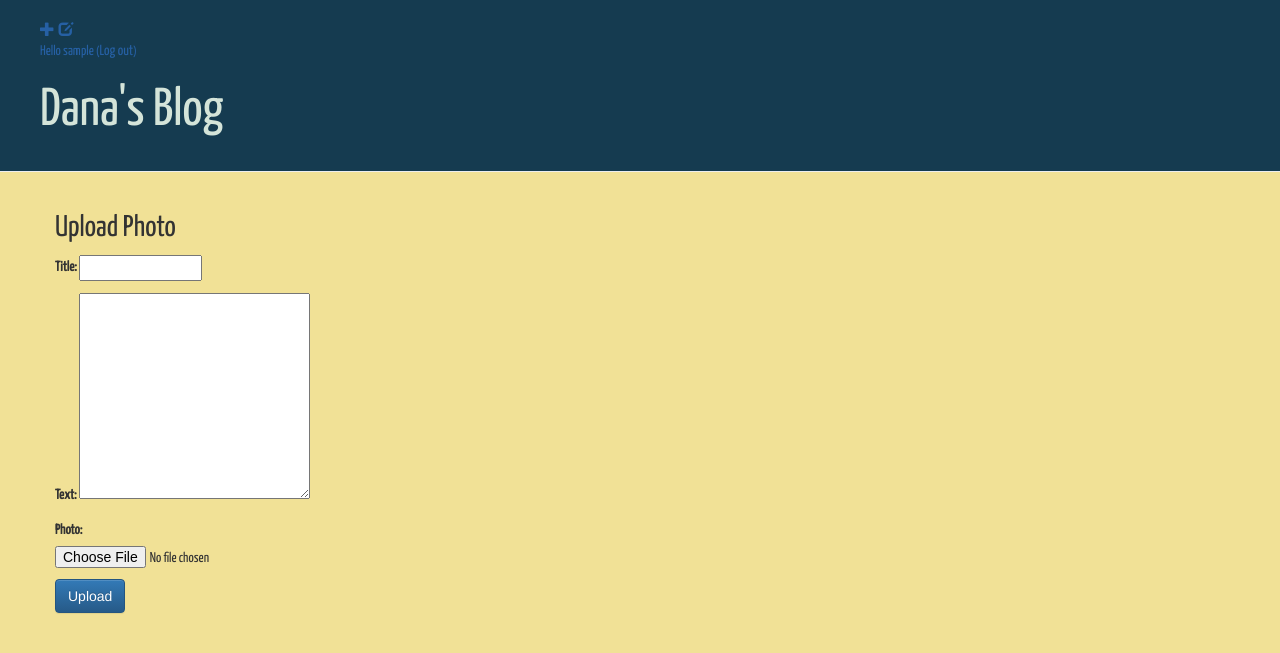
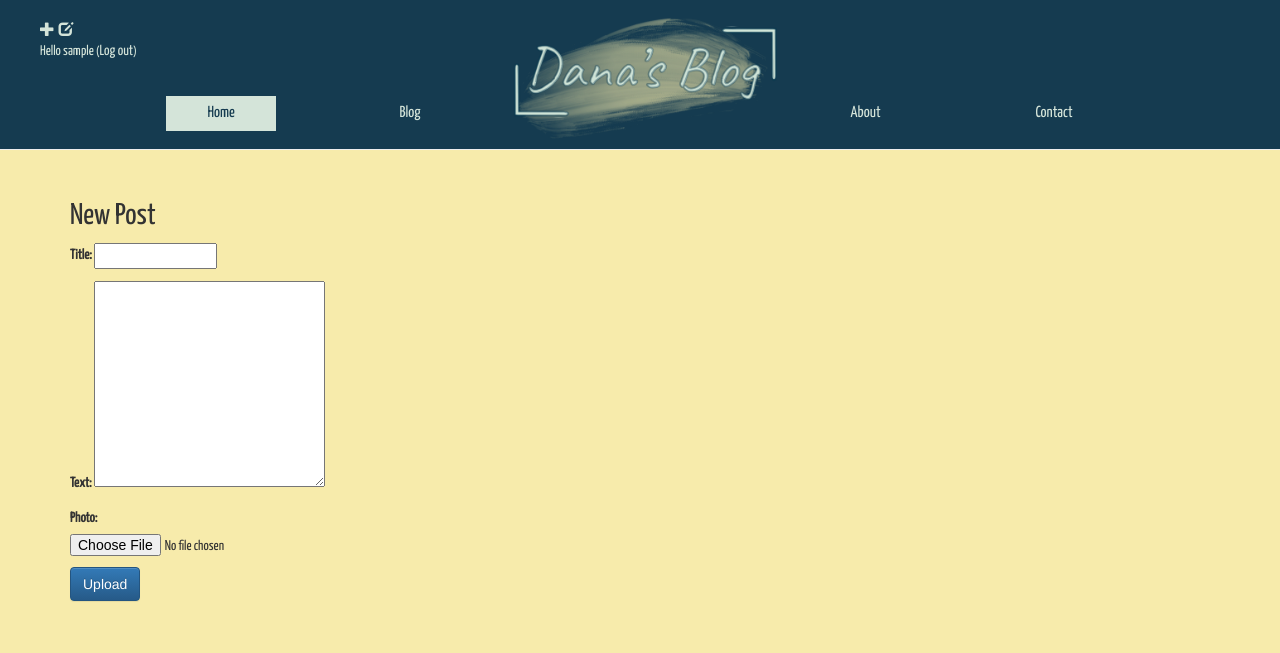
Before and after one commit to dba911/my-blog, a Django app: page /post/new/ in a window 1280 px wide. Shown: the top 653 px of the page. Run offline with Django 3.2, Linux system fonts and the light colour scheme; the visitor is signed in with stand-in values (Sample User, id 1); some libraries are stand-ins or nearby versions.

Commit message:
Added logo & nav bar.

```diff
--- a/blog/static/css/blog.css
+++ b/blog/static/css/blog.css
@@ -7,17 +7,76 @@ h1 a {
 h2 a {
   color: #153B50;
   font-size: 32pt;
+  /* margin-left: 175px; */
   text-align: center;
   font-family: 'Yanone Kaffeesatz', sans-serif;
 }
 body {
-  background-color: #F1E196;
+  background-color: #F7EBAB;
 }
-
+ul {
+  list-style-type: none;
+  float: right;
+  margin-top: 15px;
+  margin-right: 20px;
+}
+ul li {
+  display: inline-block;
+}
+ul li a {
+  text-decoration: none;
+  padding: 5px 40px;
+  color: #D4E4D9;
+  border: 1px solid transparent;
+  font-family: 'Yanone Kaffeesatz', sans-serif;
+  transition: 0.5s;
+  font-size: 12pt;
+}
+ul li a.home {
+  background-color: #D4E4D9;
+  color: #153B50;
+  position: absolute;
+  top: 12%;
+  left: 13%;
+}
+ul li a.blog {
+  position: absolute;
+  top: 12%;
+  left: 28%;
+}
+ul li a.about {
+  position: absolute;
+  top: 12%;
+  right: 28%;
+}
+ul li a.contact {
+  position: absolute;
+  top: 12%;
+  right: 13%;
+}
+ul li a:hover {
+  background-color: #D4E4D9;
+  color: #153B50;
+}
+.logo {
+  position: absolute;
+  top: 2%;
+  left: 40%;
+}
+.logo img {
+  float: left;
+  margin-top: 0;
+  width: 275px;
+  height: auto;
+}
 .page-header {
   background-color: #153B50;
   margin-top: 0;
   padding: 20px 20px 20px 40px;
+  height: 150px;
+  max-width: auto;
+  margin-bottom: 30px;
+
 }
 
 .page-header h1, .page-header h1 a, .page-header h1 a: visited, .page-header h1 a: active {
@@ -26,7 +85,7 @@ body {
   text-decoration: none;
 }
 
-.content {
+.content-container {
   margin-left: 40px;
 }
 
@@ -41,6 +100,7 @@ h1, h2, h3, h4, h5, h6, p {
 .date, .date p {
   color: #828282;
   font-size: 12pt;
+  margin-left: 50px;
 }
 
 .save {
@@ -55,28 +115,31 @@ h1, h2, h3, h4, h5, h6, p {
 }
 
 .top-menu, .top-menu: hover, .top-menu: visited {
-  color: #F0DE8B;
+  color: #D4E4D9;
   float: right;
   font-family: 'Yanone Kaffeesatz', sans-serif;
   margin-right: 20px;
 }
 
-p.top-menu {
-  color: #2660A4;
+p.top-menu, .top-menu a, .glyphicon-plus, .glyphicon-edit, .glyphicon-lock {
+  color: #D4E4D9;
 }
 
 .post h2, .post h2 a, .post h2 a: visited {
-  color: #153B50;
+  color: #fff;
+}
+
+.home {
+  margin-right: 20px;
 }
 
 .post {
   color: #1E4E7A;
   margin-bottom: 70px;
+  /* margin-left: 350px; */
   font-size: 15pt;
   font-family: 'Yanone Kaffeesatz', sans-serif;
 }
-
-
 .comment {
   margin: 20px 0px 20px 20px;
   font-family: 'Yanone Kaffeesatz', sans-serif;
--- a/blog/templates/blog/base.html
+++ b/blog/templates/blog/base.html
@@ -25,7 +25,15 @@
           <a href="{% url 'login' %}" class="top-menu"><span class="glyphicon
         glyphicon-lock"></span></a>
         {% endif %}
-        <h1><a href="/">Dana's Blog</a></h1>
+        <div class="logo">
+          <a href="/"><img src="/static/logo.png"></a>
+        </div>
+        <ul>
+            <li><a href="#" class="home">Home</a></li>
+            <li><a href="#" class="blog">Blog</a></li>
+            <li><a href="#" class="about">About</a></li>
+            <li><a href="#" class="contact">Contact</a></li>
+        </ul>
       </div>
       <div class="content container">
         <div class="row">
@@ -36,5 +44,4 @@
         </div>
       </div>
     </body>
-
   </html>
--- a/blog/templates/blog/post_list.html
+++ b/blog/templates/blog/home.html
@@ -20,7 +20,7 @@
               <p> published: {{post.published_date}} </p>
             </div>
             {% if post.photo %}
-              <img src="{{ post.photo.url }}" alt="{{ post.title }}" style="width: 200px;">
+              <img src="{{ post.photo.url }}" alt="{{ post.title }}" style="width: 400px;">
             {% endif %}
             <h2><a href="{% url 'post_detail' pk=post.pk %}"> {{post.title}} </a></h2>
             <p> {{post.text|linebreaksbr}} </p>
--- a/blog/templates/blog/post_detail.html
+++ b/blog/templates/blog/post_detail.html
@@ -16,7 +16,7 @@ class="glyphicon glyphicon-remove"></span></a>
         {% endif %}
         <h2>{{ post.title }}</h2>
         {% if post.photo %}
-          <img src="{{ post.photo.url }}" alt="{{ post.title }}" style="width: 200px;">
+          <img src="{{ post.photo.url }}" alt="{{ post.title }}" style="width: 300px;">
           <br><br>
         {% endif %}
         <p>{{ post.text|linebreaksbr }}</p>
--- a/blog/templates/blog/upload_photo.html
+++ b/blog/templates/blog/upload_photo.html
@@ -1,7 +1,7 @@
 {% extends 'blog/base.html' %}
 
 {% block content %}
-  <h2>Upload Photo</h2>
+  <h2>New Post</h2>
   <form method="POST" enctype="multipart/form-data">
     {% csrf_token %}
     {{ form.as_p }}
--- a/blog/urls.py
+++ b/blog/urls.py
@@ -2,7 +2,7 @@ from django.urls import path
 from . import views
 
 urlpatterns = [
-    path('', views.post_list, name='post_list'),
+    path('', views.home, name='home'),
     path('post/<int:pk>/', views.post_detail, name='post_detail'),
     path('post/new/', views.post_new, name='post_new'),
     path('post/<int:pk>/edit/', views.post_edit, name='post_edit'),
@@ -12,6 +12,4 @@ urlpatterns = [
     path('post/<int:pk>/comment/', views.add_comment_to_post, name='add_comment_to_post'),
     path('comment/<int:pk>/approve/', views.comment_approve, name='comment_approve'),
     path('comment/<int:pk>/remove/', views.comment_remove, name='comment_remove'),
-    # path('upload/', views.upload, name='upload'),
-    # path('upload/', views.upload_photo, name='upload_photo'),
 ]
--- a/blog/views.py
+++ b/blog/views.py
@@ -7,9 +7,9 @@ from django.contrib.auth.decorators import login_required
 from django.core.files.storage import FileSystemStorage
 
 # Create your views here.
-def post_list(request):
+def home(request):
     posts = Post.objects.filter(published_date__lte=timezone.now()).order_by('published_date')
-    return render(request, 'blog/post_list.html', {'posts': posts})
+    return render(request, 'blog/home.html', {'posts': posts})
 def post_detail(request, pk):
     post = get_object_or_404(Post, pk=pk)
     return render(request, 'blog/post_detail.html', {'post': post})
@@ -22,7 +22,7 @@ def post_new(request):
             post = form.save(commit=False)
             post.author = request.user
             post.save()
-            return redirect('post_list')
+            return redirect('home')
     else:
         form = PostForm()
     return render(request, 'blog/upload_photo.html', {'form': form})
@@ -39,7 +39,7 @@ def post_edit(request, pk):
             return redirect('post_detail', pk=post.pk)
     else:
         form = PostForm(instance=post)
-    return render(request, 'blog/post_edit.html', {'form': form})
+    return render(request, 'blog/upload_photo.html', {'form': form})
 @login_required
 def post_draft_list(request):
     posts = Post.objects.filter(published_date__isnull=True).order_by('created_date')
@@ -53,7 +53,7 @@ def post_publish(request, pk):
 def post_remove(request, pk):
     post = get_object_or_404(Post, pk=pk)
     post.delete()
-    return redirect('post_list')
+    return redirect('home')
 def add_comment_to_post(request, pk):
     post = get_object_or_404(Post, pk=pk)
     if request.method == "POST":
@@ -77,26 +77,3 @@ def comment_remove(request, pk):
     comment = get_object_or_404(Comment, pk=pk)
     comment.delete()
     return redirect('post_detail', pk=comment.post.pk)
-
-# @login_required
-# def upload(request):
-#    if request.method == 'POST':
-#        uploaded_file = request.FILES['document']
-#        fs = FileSystemStorage()
-#        fs.save(uploaded_file.name, uploaded_file)
-#    return render(request, 'blog/upload.html')
-
-# @login_required
-# def upload_photo(request):
-#     if request.method == 'POST':
-#         form = PostForm(request.POST, request.FILES)
-#         if form.is_valid():
-#             post = form.save(commit=False)
-#             post.author = request.user
-#             post.save()
-#             return redirect('post_list')
-#     else:
-#         form = PostForm()
-#     return render(request, 'blog/upload_photo.html', {
-#         'form': form
-#     })
```
Also changed, not shown: blog/templates/blog/upload.html (deleted, +0 -10 lines), blog/static/logo.png (added), media/F2621448-B66A-42B4-923E-B0884E39E56C.jpeg (deleted), media/posts/photos/0C9CE354-76B2-4B5D-A1A5-F7E85C207A18.jpeg (deleted), media/posts/photos/D13D58A9-6553-435B-A760-B2E682AB51DD.jpeg (deleted), 7 other files.
